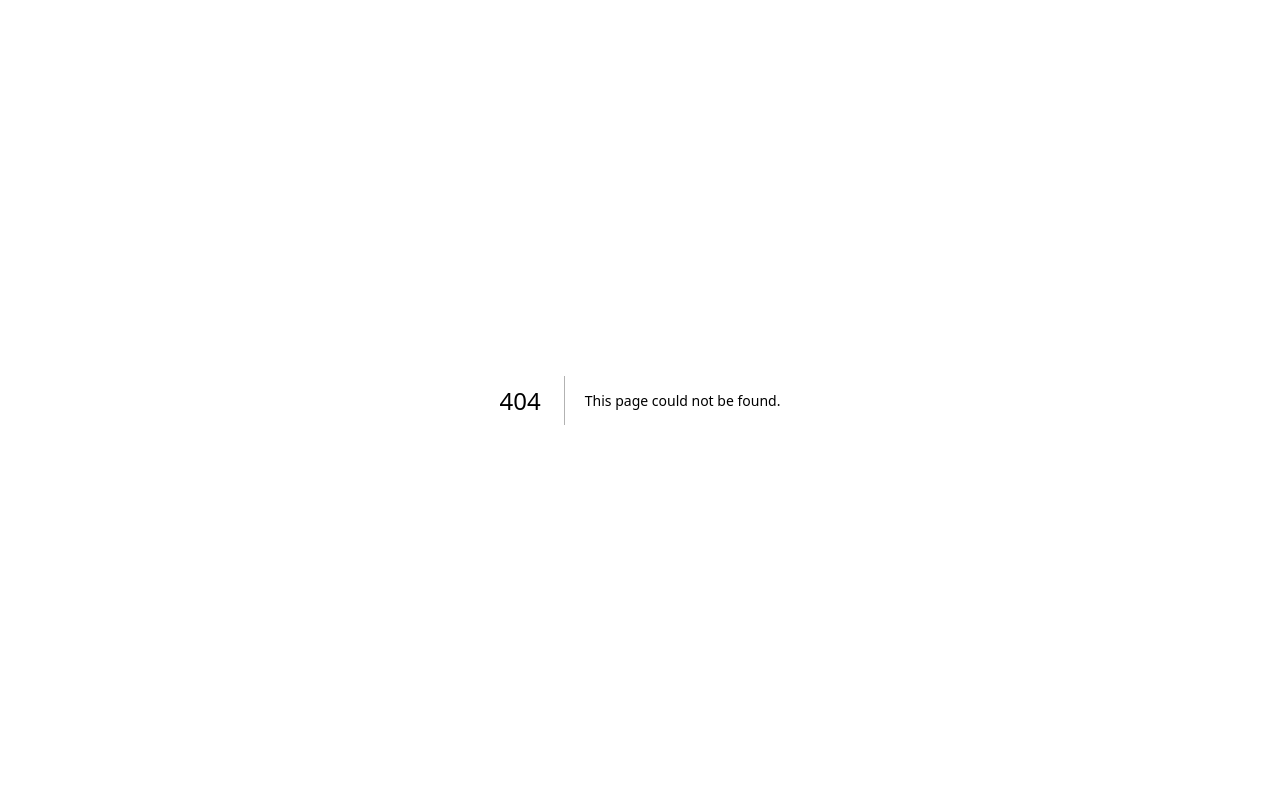
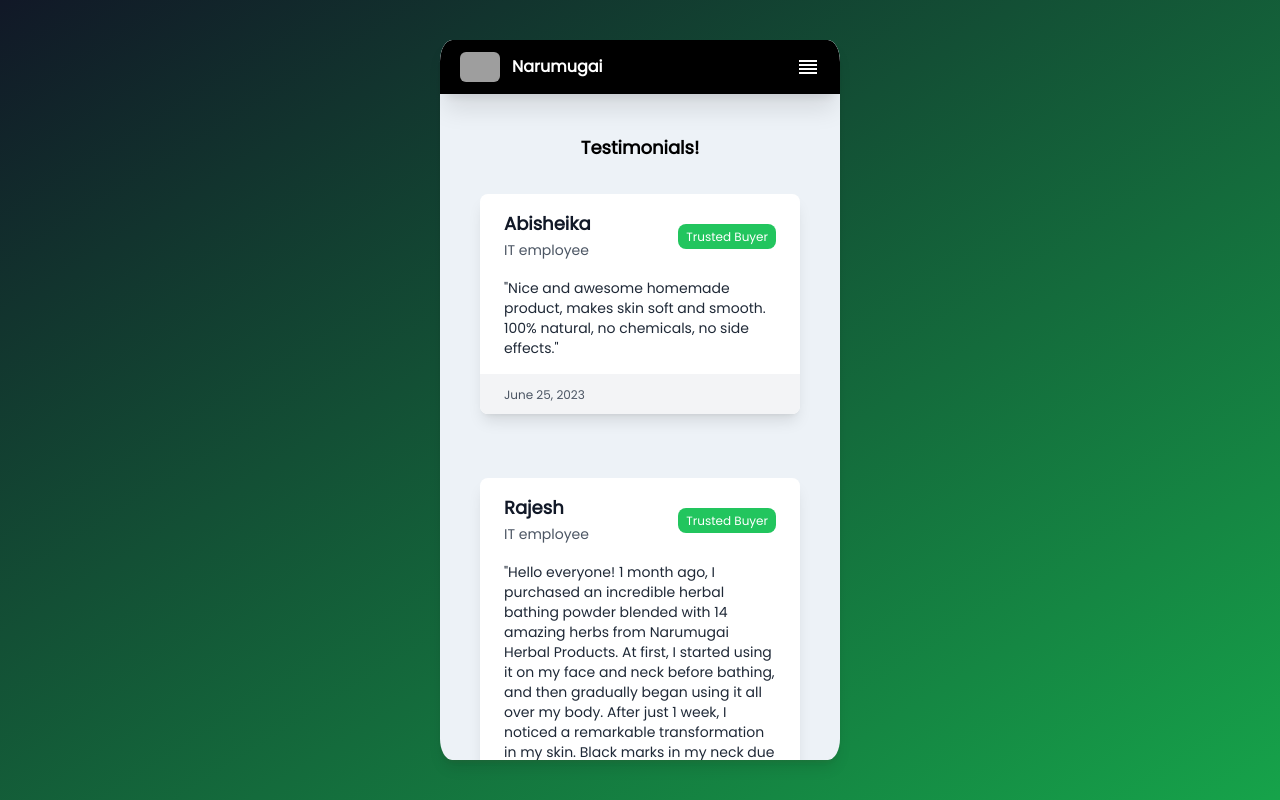
Before and after one commit to Narenkumar1234/Nilav, a Next.js app: page /testimonials in a window 1280 px wide. Before the commit this address had no page. Built offline with nearby package versions, Linux system fonts and the light colour scheme; grey boxes are pictures that could not be loaded.

Commit message:
add testimonials

```diff
--- a/components/Navbar.js
+++ b/components/Navbar.js
@@ -116,7 +116,15 @@ export default function Navbar({ page, setIsLoading }) {
             >
               Terms and Conditions
             </Link>
-
+            <Link
+              onClick={() =>
+                page == "9" ? setIsLoading(false) : setIsLoading(true)
+              }
+              href="/testimonials"
+              className="text-gray-100 hover:text-subtheme hover:underline mb-2"
+            >
+              Testimonials
+            </Link>
             <Link
               onClick={() =>
                 page == "8" ? setIsLoading(false) : setIsLoading(true)
--- /dev/null
+++ b/pages/feedback.json
@@ -0,0 +1,28 @@
+{
+  "feedback": [
+    {
+      "name": "Abisheika",
+      "feedback": "Nice and awesome homemade product, makes skin soft and smooth. 100% natural, no chemicals, no side effects."
+    },
+    {
+      "name": "Rajesh",
+      "feedback": "Hello everyone! 1 month ago, I purchased an incredible herbal bathing powder blended with 14 amazing herbs from Narumugai Herbal Products. At first, I started using it on my face and neck before bathing, and then gradually began using it all over my body. After just 1 week, I noticed a remarkable transformation in my skin. Black marks in my neck due to summer which used to trouble my skin for the last 2 months, and the powder effectively eliminates it. And it reduced unpleasant odor caused by sweating also. It leaves my skin radiant and glowing. The results were so impressive that my entire family has now switched to using this product. Thanks for the wonderful products."
+    },
+    {
+      "name": "Surenika",
+      "feedback": "Been using your product the results are evident. Pimples and tan are completely removed. Gives me a soft and glowing skin."
+    },
+    {
+      "name": "Vaiishalini",
+      "feedback": "Your product was such an amazing one which made my skin clear and soft. Gone through all the products and satisfied with yours. Pimple marks are totally reduced and happy to see my face."
+    },
+    {
+      "name": "Sobiya",
+      "feedback": "Good product. My pimples are reduced and there are no new pimples. Feels fresh and skin looks bright. Smells refreshing."
+    },
+    {
+      "name": "Blessy Queen Mary",
+      "feedback": "Nice aroma and fragrance. It gives me soft, smooth and skin texture."
+    }
+  ]
+}
--- /dev/null
+++ b/pages/testimonials.js
@@ -0,0 +1,65 @@
+import Navbar from "@/components/Navbar";
+import Link from "next/link";
+import { useState } from "react";
+import Loading from "@/components/loading";
+import Layout from "./layout/layout";
+import feedBack from "./feedback.json";
+
+export default function SuccessPage({}) {
+  const [isLoading, setIsLoading] = useState(false);
+  return (
+    <>
+      <Layout>
+        {isLoading ? <Loading /> : <div></div>}
+        <div
+          id="my-element"
+          className=" lg:h-screen md:h-screen lg:p-10 md:p-10"
+        >
+          <div className="lg:relative  bg-subtheme w-full  mobile-view ">
+            <div className="overflow-hidden mobile-view ">
+              <Navbar page="9" setIsLoading={setIsLoading}></Navbar>
+              <h1 className="font-bold items-center justify-center flex text-lg pt-10 ">
+                Testimonials!
+              </h1>
+              {feedBack.feedback.map((feedback,index) => (
+                <div key={index} className="flex flex-col items-center justify-center mx-10 py-8">
+                  <div className="max-w-xl mx-auto">
+                    <div className="bg-white shadow-lg rounded-lg overflow-hidden">
+                      <div className="px-6 py-4">
+                        <div className="flex items-center justify-between">
+                          <div className="">
+                            <h3 className="text-lg font-bold text-gray-900">
+                              {feedback.name}
+                            </h3>
+                            <span className="text-gray-600 text-sm">
+                              IT employee
+                            </span>
+                          </div>
+                          <div className="flex-shrink-0">
+                            <span className="bg-green-500 text-white text-xs px-2 py-1 rounded-lg">
+                              Trusted Buyer
+                            </span>
+                          </div>
+                        </div>
+                        <div className="mt-4">
+                          <p className="text-gray-800 text-sm">
+                            "{feedback.feedback}"
+                          </p>
+                        </div>
+                      </div>
+                      <div className="px-6 py-2 bg-gray-100">
+                        <span className="text-xs leading-none text-gray-600">
+                          June 25, 2023
+                        </span>
+                      </div>
+                    </div>
+                  </div>
+                </div>
+              ))}
+            </div>
+          </div>
+        </div>
+      </Layout>
+    </>
+  );
+}
```
